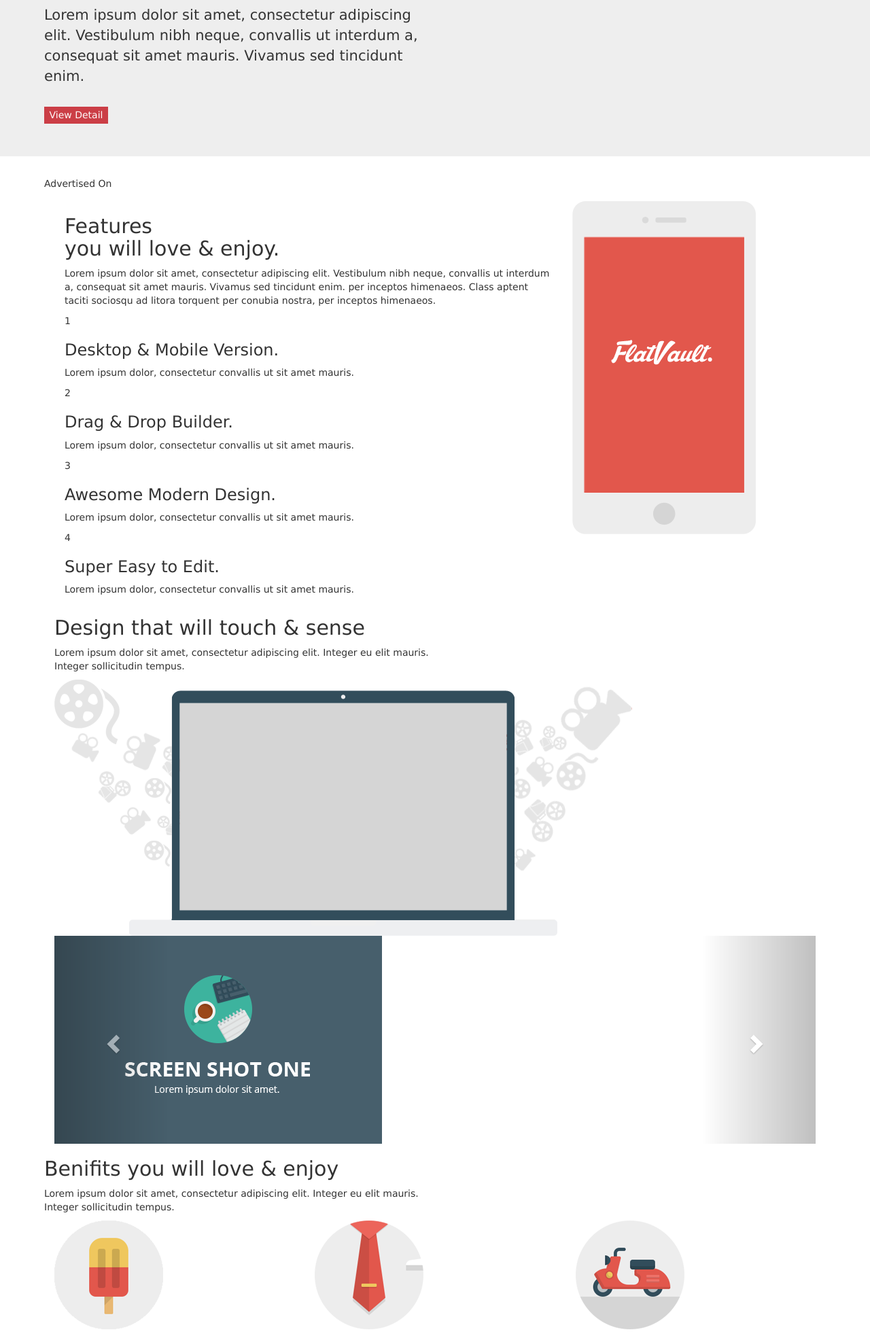
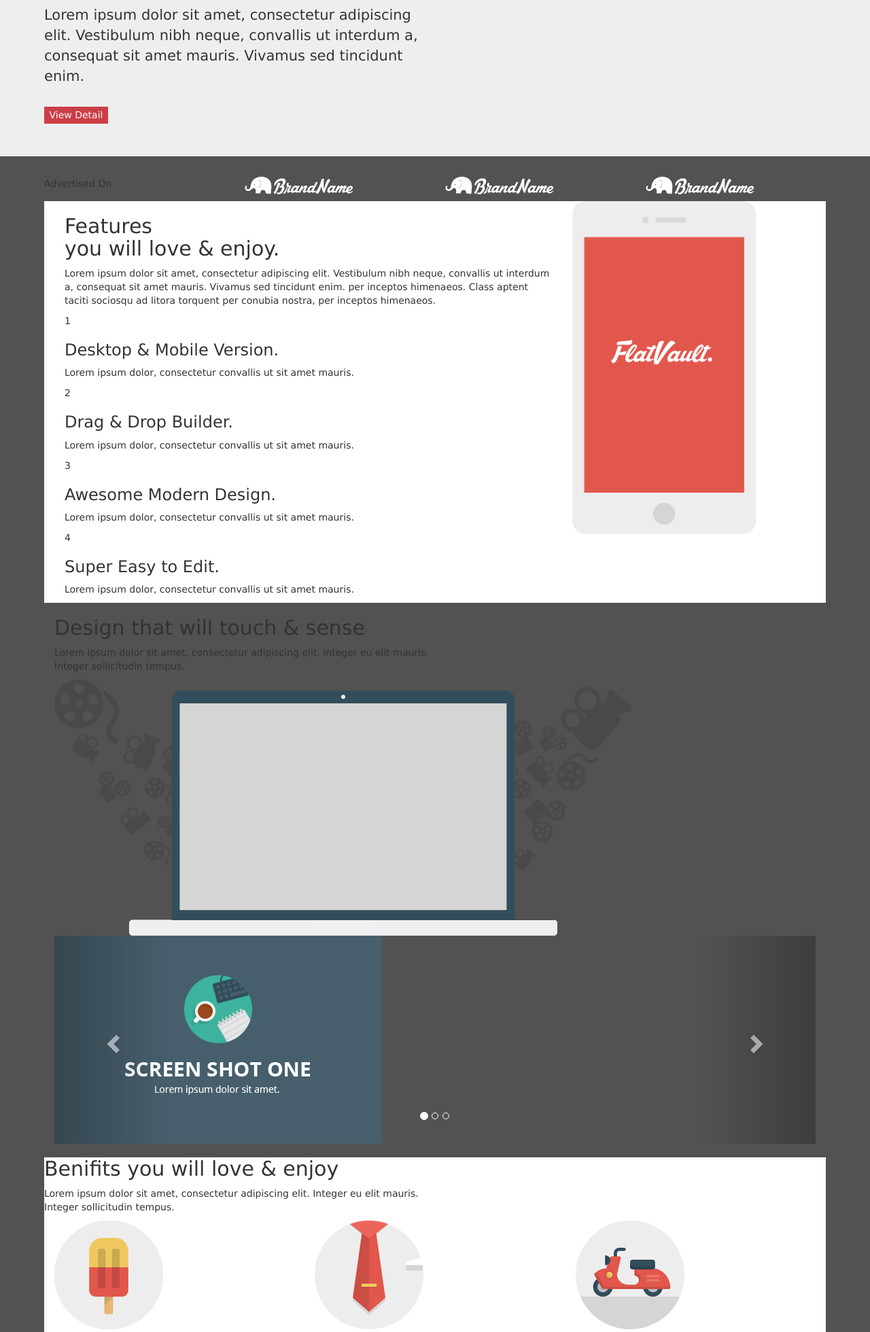
Before and after one commit to PaulBratslavsky/PHP-HTMLtoPHPsimpleSite2, a PHP site: page /old/index.html in a window 1280 px wide. Shown: the part 465-2425 px from the top of the page at 68% size. Run offline with PHP 8.4, Linux system fonts and the light colour scheme; some libraries are stand-ins or nearby versions.

Commit message:
Fixed some more minor stuff, also need to resize images so they load faster

```diff
--- a/css/style.css
+++ b/css/style.css
@@ -10,6 +10,12 @@
 
 body {
   font-family: Verdana, Geneva, Tahoma, sans-serif;
+  background-color: #525252;
+
+}
+
+.white-bg {
+  background-color: #fff;
 }
 
 a {
--- a/index.php
+++ b/index.php
@@ -5,7 +5,7 @@
 
 <?php showLandingPage(); ?>
 
-<div class="show-random-container">
+<div class="white-bg show-random-container">
   <div class="container">
 
   <h2><span>Show Suggested<span></h2>
--- a/js/custom.js
+++ b/js/custom.js
@@ -14,11 +14,11 @@
     catalogBackgroundImage.style.background = 'url("./img/books.jpg") no-repeat bottom center/cover';
     break;
 
-    case 'movies':
+  case 'movies':
     catalogBackgroundImage.style.background = 'url("./img/movies.jpg") no-repeat top center/cover';
     break;
 
-    case 'music':
+  case 'music':
     catalogBackgroundImage.style.background = 'url("./img/music.jpg") no-repeat center center/cover';
     break;
 
--- a/suggest.php
+++ b/suggest.php
@@ -48,7 +48,7 @@
 </div>
 
 
-  <div class="show-random-container">
+  <div class="white-bg show-random-container">
   <div class="container">
 
   <h2><span>Show Suggested<span></h2>
```
